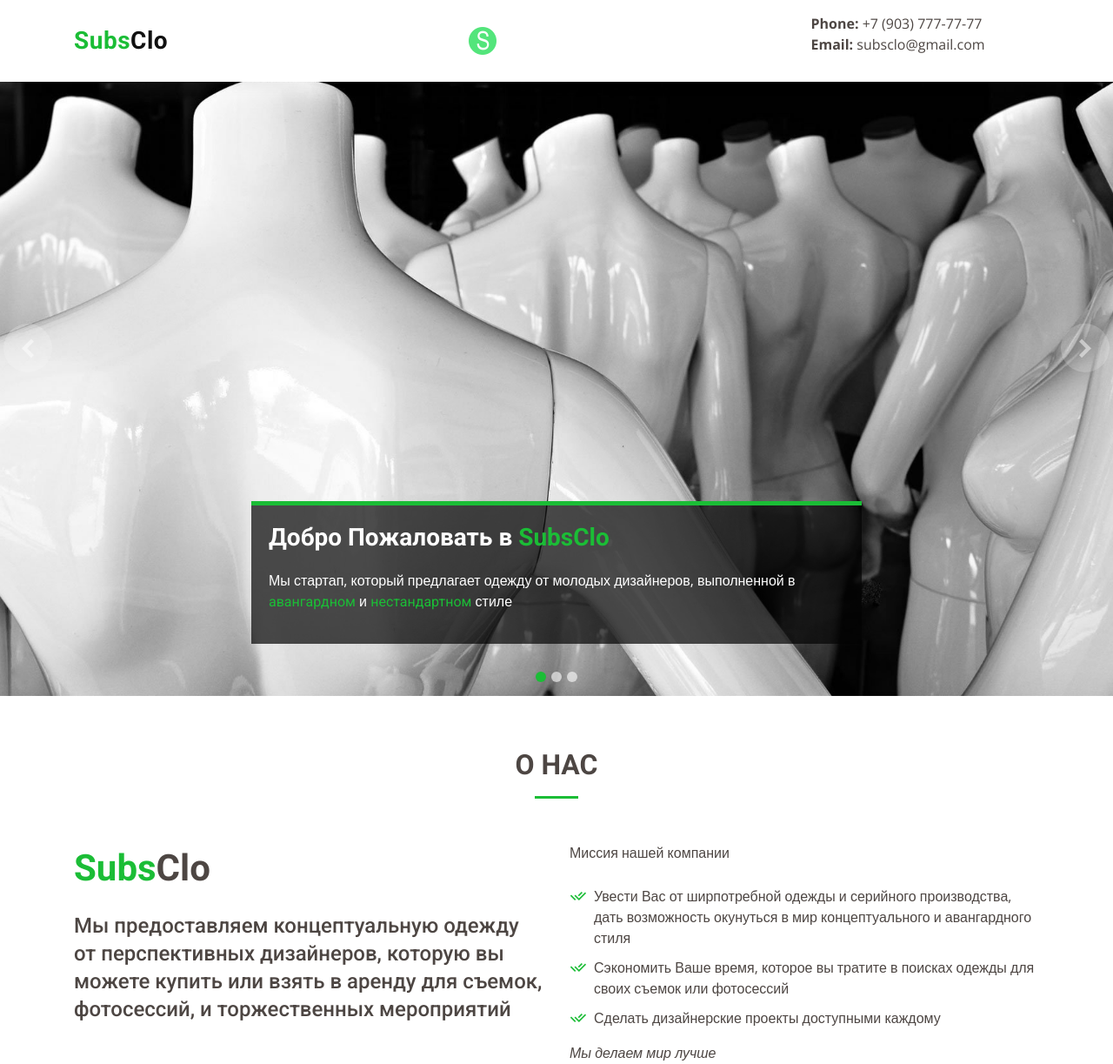
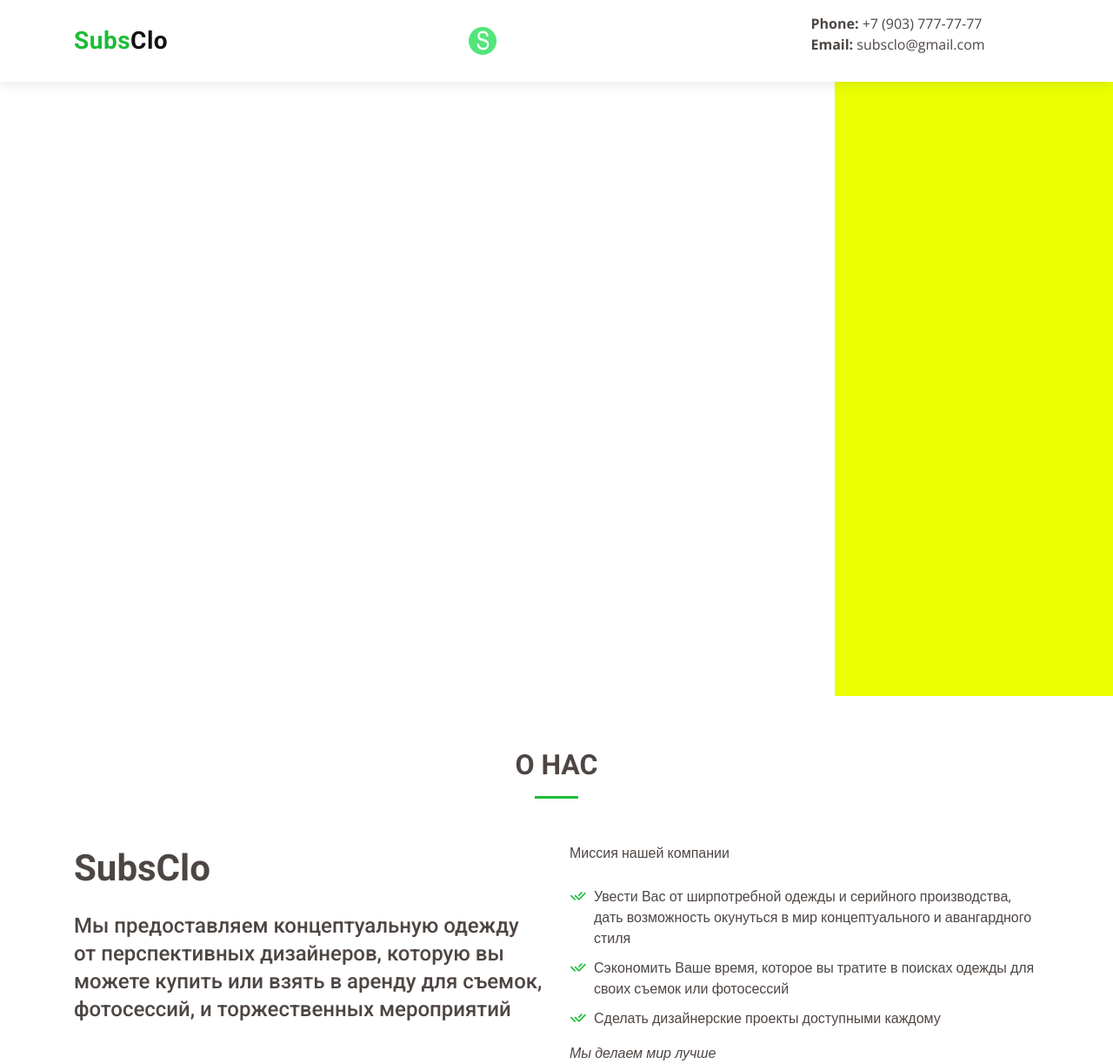
Before and after one commit to Nosp27/design_land, a Flask app: page /sclo in a window 1280 px wide. Shown: the top 1223 px of the page at 87% size. Run offline with Flask 2, Linux system fonts and the light colour scheme; some libraries are stand-ins or nearby versions.

Commit message:
Yellow Desktop

```diff
--- a/src/design_land/app.py
+++ b/src/design_land/app.py
@@ -2,6 +2,7 @@ import json
 
 import waitress
 import flask
+from flask import request
 
 app = flask.Flask(__name__, static_url_path="/static", static_folder="static")
 
--- a/src/design_land/templates/index.html
+++ b/src/design_land/templates/index.html
@@ -53,73 +53,71 @@
             <a href="#" class="instagram"><i class="icofont-instagram"></i></a>
             <a href="#" class="linkedin"><i class="icofont-linkedin"></i></i></a>
         </div>
-
     </div>
 </header>
 
 <section id="hero">
-    <div id="heroCarousel" class="carousel slide carousel-fade" data-ride="carousel">
+    <img src="static/img/yellow.png">
+<!--    <div hidden id="heroCarousel" class="carousel slide carousel-fade" data-ride="carousel">-->
+<!--        <div class="carousel-inner" role="listbox">-->
+<!--            <style>-->
+<!--                span {-->
+<!--                    color: #1bbd36;-->
+<!--                    font-family: "Roboto", sans-serif-->
+<!--                }-->
+<!--            </style>-->
+<!--            &lt;!&ndash; Slide 1 &ndash;&gt;-->
+<!--            <div class="carousel-item active" style="background-image: url(static/img/slide/slide-1.jpg);">-->
+<!--                <div class="carousel-container">-->
+<!--                    <div class="carousel-content animated fadeInUp">-->
+<!--                        <h2>Добро Пожаловать в <span>SubsClo</span></h2>-->
+<!--                        <p>-->
+<!--                            Мы стартап, который предлагает одежду от молодых дизайнеров, выполненной в-->
+<!--                            <span>авангардном</span> и <span>нестандартном</span> стиле-->
+<!--                        </p>-->
+<!--                    </div>-->
+<!--                </div>-->
+<!--            </div>-->
 
-        <div class="carousel-inner" role="listbox">
-            <style>
-                span {
-                    color: #1bbd36;
-                    font-family: "Roboto", sans-serif
-                }
-            </style>
-            <!-- Slide 1 -->
-            <div class="carousel-item active" style="background-image: url(static/img/slide/slide-1.jpg);">
-                <div class="carousel-container">
-                    <div class="carousel-content animated fadeInUp">
-                        <h2>Добро Пожаловать в <span>SubsClo</span></h2>
-                        <p>
-                            Мы стартап, который предлагает одежду от молодых дизайнеров, выполненной в
-                            <span>авангардном</span> и <span>нестандартном</span> стиле
-                        </p>
-                    </div>
-                </div>
-            </div>
+<!--            &lt;!&ndash; Slide 2 &ndash;&gt;-->
+<!--            <div class="carousel-item" style="background-image: url(static/img/slide/slide-2.jpg);">-->
+<!--                <div class="carousel-container">-->
+<!--                    <div class="carousel-content animated fadeInUp">-->
+<!--                        <h2>Добро Пожаловать в <span>SubsClo</span></h2>-->
+<!--                        <p>-->
+<!--                            Молодые и талантливые дизайнеры с перспективными идеями готовы удивлять своими-->
+<!--                            <span>концептуальными</span> проектами-->
+<!--                        </p>-->
+<!--                    </div>-->
+<!--                </div>-->
+<!--            </div>-->
 
-            <!-- Slide 2 -->
-            <div class="carousel-item" style="background-image: url(static/img/slide/slide-2.jpg);">
-                <div class="carousel-container">
-                    <div class="carousel-content animated fadeInUp">
-                        <h2>Добро Пожаловать в <span>SubsClo</span></h2>
-                        <p>
-                            Молодые и талантливые дизайнеры с перспективными идеями готовы удивлять своими
-                            <span>концептуальными</span> проектами
-                        </p>
-                    </div>
-                </div>
-            </div>
+<!--            &lt;!&ndash; Slide 3 &ndash;&gt;-->
+<!--            <div class="carousel-item" style="background-image: url(static/img/slide/slide-3.jpg);">-->
+<!--                <div class="carousel-container">-->
+<!--                    <div class="carousel-content animated fadeInUp">-->
+<!--                        <h2>Все наши вещи уникальны и неповторимы</h2>-->
+<!--                        <p>-->
+<!--                            Каждый элемент одежды который мы предлагаем выполнен в <span>единственном</span> экземпляре-->
+<!--                        </p>-->
+<!--                    </div>-->
+<!--                </div>-->
+<!--            </div>-->
 
-            <!-- Slide 3 -->
-            <div class="carousel-item" style="background-image: url(static/img/slide/slide-3.jpg);">
-                <div class="carousel-container">
-                    <div class="carousel-content animated fadeInUp">
-                        <h2>Все наши вещи уникальны и неповторимы</h2>
-                        <p>
-                            Каждый элемент одежды который мы предлагаем выполнен в <span>единственном</span> экземпляре
-                        </p>
-                    </div>
-                </div>
-            </div>
+<!--        </div>-->
 
-        </div>
+<!--        <a class="carousel-control-prev" href="#heroCarousel" role="button" data-slide="prev">-->
+<!--            <span class="carousel-control-prev-icon icofont-simple-left" aria-hidden="true"></span>-->
+<!--            <span class="sr-only">Previous</span>-->
+<!--        </a>-->
 
-        <a class="carousel-control-prev" href="#heroCarousel" role="button" data-slide="prev">
-            <span class="carousel-control-prev-icon icofont-simple-left" aria-hidden="true"></span>
-            <span class="sr-only">Previous</span>
-        </a>
+<!--        <a class="carousel-control-next" href="#heroCarousel" role="button" data-slide="next">-->
+<!--            <span class="carousel-control-next-icon icofont-simple-right" aria-hidden="true"></span>-->
+<!--            <span class="sr-only">Next</span>-->
+<!--        </a>-->
 
-        <a class="carousel-control-next" href="#heroCarousel" role="button" data-slide="next">
-            <span class="carousel-control-next-icon icofont-simple-right" aria-hidden="true"></span>
-            <span class="sr-only">Next</span>
-        </a>
-
-        <ol class="carousel-indicators" id="hero-carousel-indicators"></ol>
-
-    </div>
+<!--        <ol class="carousel-indicators" id="hero-carousel-indicators"></ol>-->
+<!--    </div>-->
 </section>
 
 <main id="main">
```
Also changed, not shown: src/design_land/static/img/yellow.png (added).
